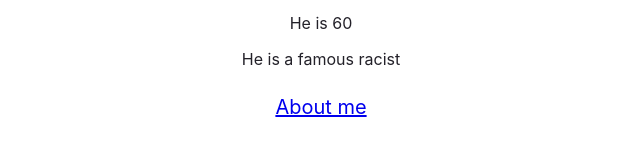
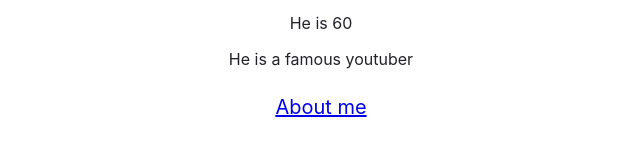
Before and after one commit to Swizzlefowl/example-site, a Gatsby site: page / in a window 1280 px wide. Shown: the part 263-418 px from the top of the page, 319-959 px from the left. Built offline with nearby package versions, Linux system fonts and the light colour scheme; Gatsby itself is replaced by a stand-in of ours.

Commit message:
change some things.

```diff
--- a/src/pages/index.tsx
+++ b/src/pages/index.tsx
@@ -22,7 +22,7 @@ const IndexPage: React.FC<PageProps> = () => {
         <p>I hope you enjoy your stay</p>
       </div>
       <Greetings name="Melvin" age={40} profession="youtuber"></Greetings>
-      <Greetings name="Womble" age={60} profession="racist"></Greetings>
+      <Greetings name="Womble" age={60} profession="youtuber"></Greetings>
       <div style={divStyles}>
         <Link to="/about"> About me</Link>
       </div>
```
